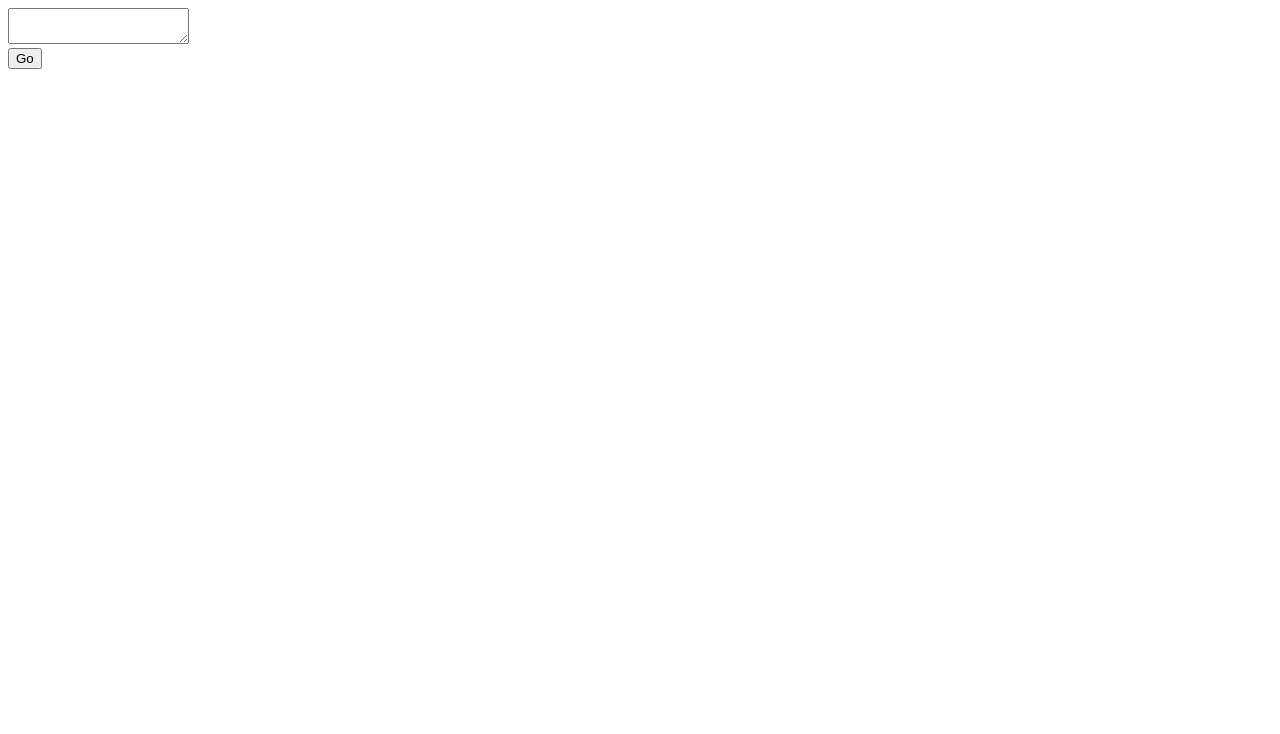
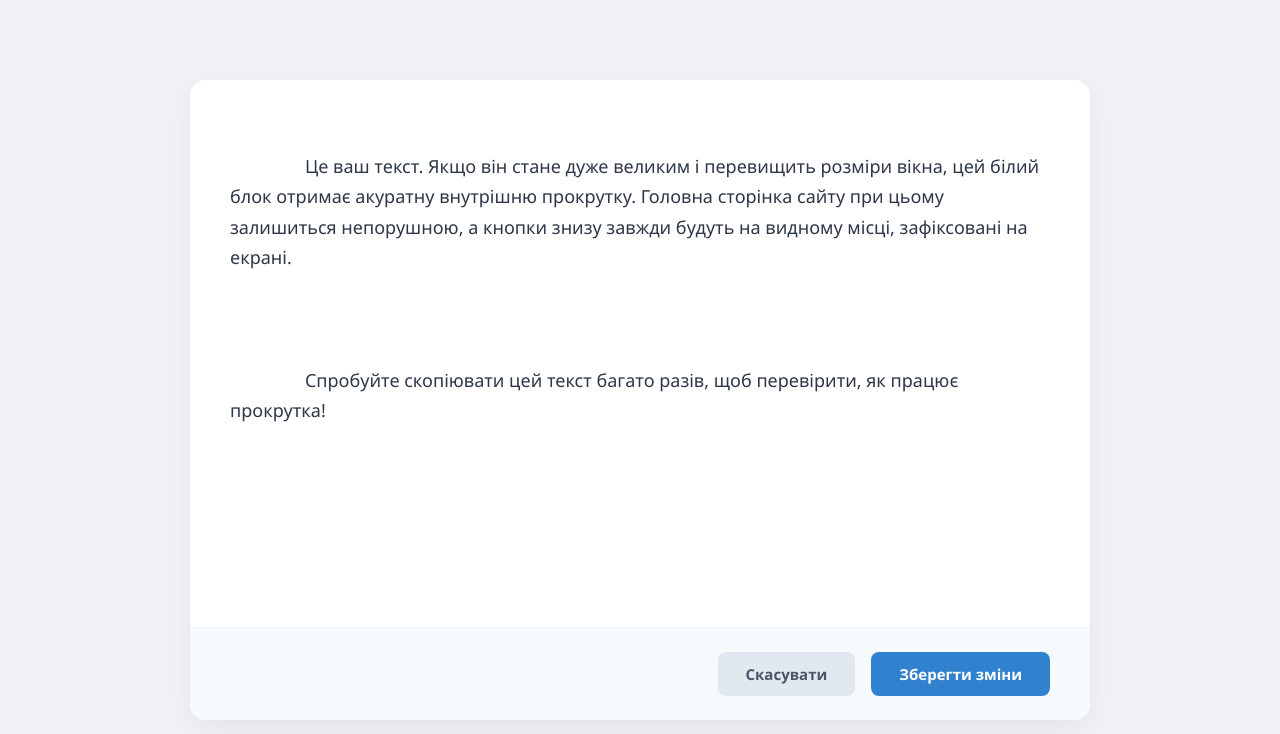
Before and after one commit to andriystr/Stamper, a plain HTML site: page index.html in a window 1280 px wide. Drawn offline with Linux system fonts and the light colour scheme.

Commit message:
AI generated UI

```diff
--- a/index.html
+++ b/index.html
@@ -1,26 +1,30 @@
 <!DOCTYPE html>
-<html lang="en">
+<html lang="uk">
 <head>
-	<meta charset="UTF-8">
-	<meta name="viewport" content="width=device-width, initial-scale=1.0">
-	<title>Document</title>
-	<script src="tokenizer.js"></script>
+    <meta charset="UTF-8">
+    <meta name="viewport" content="width=device-width, initial-scale=1.0">
+    <title>Адаптивний Веб-Додаток</title>
+    <link rel="stylesheet" href="style.css">
 </head>
 <body>
-	<textarea></textarea>
-	<br>
-	<button>Go</button>
-	<output>
-		<pre></pre>
-	</output>
-	<script>
-		const ta = document.querySelector('textarea');
-		const out = document.querySelector('output > pre');
-		const btn = document.querySelector('button');
 
-		btn.addEventListener('click', e => {
-			if(ta.value) out.innerText = JSON.stringify(tokenizer(ta.value), null, 2);
-		})
-	</script>
+    <div class="app-container">
+        <!-- ВЕРХНІЙ ПРОСТІР: Має внутрішній скрол для великого тексту -->
+        <div class="content-space">
+            <!-- Коли через JS додасте contenteditable="true", блок працюватиме ідеально -->
+            <div class="text-editable" contenteditable="true">
+                Це ваш текст. Якщо він стане дуже великим і перевищить розміри вікна, цей білий блок отримає акуратну внутрішню прокрутку. Головна сторінка сайту при цьому залишиться непорушною, а кнопки знизу завжди будуть на видному місці, зафіксовані на екрані.
+                <br><br>
+                Спробуйте скопіювати цей текст багато разів, щоб перевірити, як працює прокрутка!
+            </div>
+        </div>
+
+        <!-- НИЖНІЙ ПРОСТІР: Зафіксована панель для кнопок (ніколи не скролиться) -->
+        <div class="actions-space">
+            <button class="btn btn-secondary">Скасувати</button>
+            <button class="btn btn-primary">Зберегти зміни</button>
+        </div>
+    </div>
+
 </body>
 </html>
--- /dev/null
+++ b/style.css
@@ -0,0 +1,157 @@
+/* Базові налаштування для всього проєкту */
+* {
+    box-sizing: border-box;
+    margin: 0;
+    padding: 0;
+    font-family: 'Segoe UI', system-ui, sans-serif;
+}
+
+/* Сторінка браузера ніколи не матиме власного скролу */
+body {
+    background-color: #f0f2f5;
+    display: flex;
+    justify-content: center;
+    align-items: center;
+    min-height: 100vh;
+    height: 100vh;
+    overflow: hidden;
+    padding: 24px;
+}
+
+/* ГОЛОВНИЙ КОНТЕЙНЕР (Охоплює текст + кнопки) */
+.app-container {
+    background: #ffffff;
+    border-radius: 16px;
+    box-shadow: 0 10px 30px rgba(0, 0, 0, 0.06);
+    width: 100%;
+    max-width: 900px; /* Комфортна ширина для читання на ПК */
+
+    /* Суворе обмеження висоти для ПК */
+    height: 100%;
+    max-height: 80vh; /* Займає до 80% висоти екрана, щоб не впиратися в краї */
+
+    overflow: hidden; /* Блокує вихід контенту за межі картки */
+    display: flex;
+    flex-direction: column;
+}
+
+/* 1. ВЕРХНІЙ ПРОСТІР ІЗ ВНУТРІШНІМ СКРОЛОМ */
+.content-space {
+    /* Однаковий симетричний padding з усіх чотирьох боків */
+    padding: 40px;
+    flex-grow: 1; /* Займає все вільне місце від кнопок до верху */
+    overflow-y: auto; /* Магія внутрішньої прокрутки */
+    background-color: #ffffff;
+
+    /* Змушує скролбару зупинятися на рівні верхнього/бокового відступу */
+    scroll-padding-bottom: 40px;
+}
+
+/* Стиль для блоку, який буде contenteditable */
+.text-editable {
+    font-size: 18px;
+    line-height: 1.7;
+    color: #2d3748;
+    white-space: pre-wrap;
+    word-break: break-word;
+    outline: none; /* Прибирає стандартну рамку браузера при редагуванні */
+
+    /* Використовуємо display: block, щоб уникнути багів висоти flex-блоків */
+    display: block;
+}
+
+/* Надійний штучний відступ, який ТОЧНО дорівнює боковим та верхньому (40px) */
+.text-editable::after {
+    content: "";
+    display: block;
+    height: 40px; /* Ідеально симетричний відступ знизу */
+    width: 100%;
+    pointer-events: none; /* Щоб не заважав виділенню тексту */
+}
+
+/* Гарний кастомний скролбар (для сучасного вигляду) */
+.content-space::-webkit-scrollbar {
+    width: 8px;
+}
+.content-space::-webkit-scrollbar-track {
+    background: transparent;
+}
+.content-space::-webkit-scrollbar-thumb {
+    background: #cbd5e0;
+    border-radius: 4px;
+}
+.content-space::-webkit-scrollbar-thumb:hover {
+    background: #a0aec0;
+}
+
+/* 2. НИЖНІЙ ПРОСТІР (ЗАФІКСОВАНА ПАНЕЛЬ ДЛЯ КНОПОК) */
+.actions-space {
+    background-color: #f7fafc;
+    border-top: 1px solid #edf2f7; /* Лінія-розділювач */
+    padding: 24px 40px;
+    display: flex;
+    gap: 16px;
+    justify-content: flex-end; /* Кнопки притиснуті праворуч */
+    flex-shrink: 0; /* Гарантує, що панель кнопок ніколи не стиснеться */
+}
+
+/* Стилі кнопок */
+.btn {
+    padding: 12px 28px;
+    font-size: 15px;
+    font-weight: 600;
+    border: none;
+    border-radius: 8px;
+    cursor: pointer;
+    transition: all 0.2s;
+    min-width: 130px;
+    text-align: center;
+}
+
+.btn-primary {
+    background-color: #3182ce;
+    color: white;
+}
+.btn-primary:hover {
+    background-color: #2b6cb0;
+}
+
+.btn-secondary {
+    background-color: #e2e8f0;
+    color: #4a5568;
+}
+.btn-secondary:hover {
+    background-color: #cbd5e0;
+}
+
+/* АДАПТАЦІЯ ПІД МОБІЛЬНІ ЕКРАНИ (СМАРТФОНИ) */
+@media (max-width: 768px) {
+    body {
+        padding: 0;
+    }
+
+    .app-container {
+        border-radius: 0;
+        max-height: 100vh; /* На смартфонах додаток займає рівно 100% висоти екрана */
+    }
+
+    .content-space {
+        /* На мобільних усі відступи стають рівномірно по 20px */
+        padding: 20px;
+        scroll-padding-bottom: 20px;
+    }
+
+    /* Нижній штучний відступ на мобільних також автоматично стає 20px */
+    .text-editable::after {
+        height: 20px;
+    }
+
+    .actions-space {
+        padding: 16px 20px;
+        flex-direction: column-reverse; /* Кнопки стають одна над одною */
+    }
+
+    .btn {
+        width: 100%; /* Кнопки розтягуються на повну ширину екрана смартфона */
+    }
+}
```
